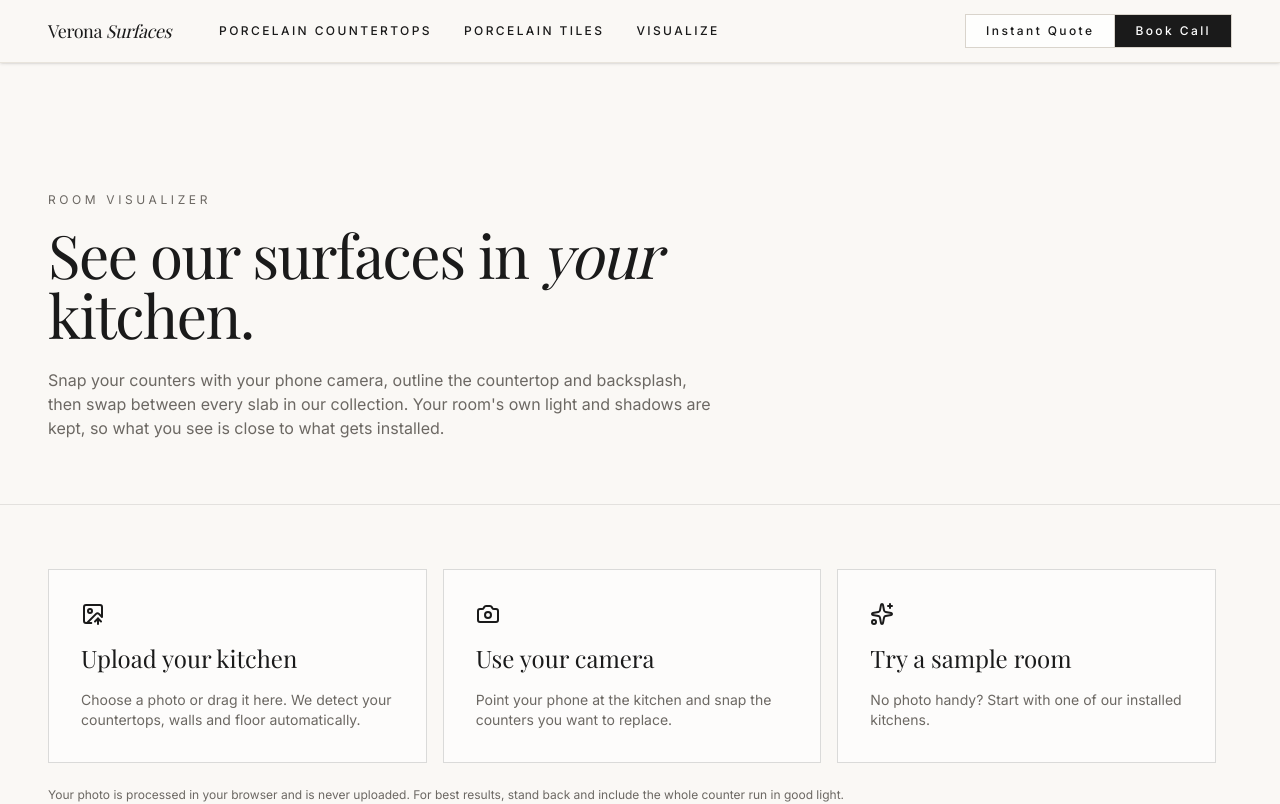
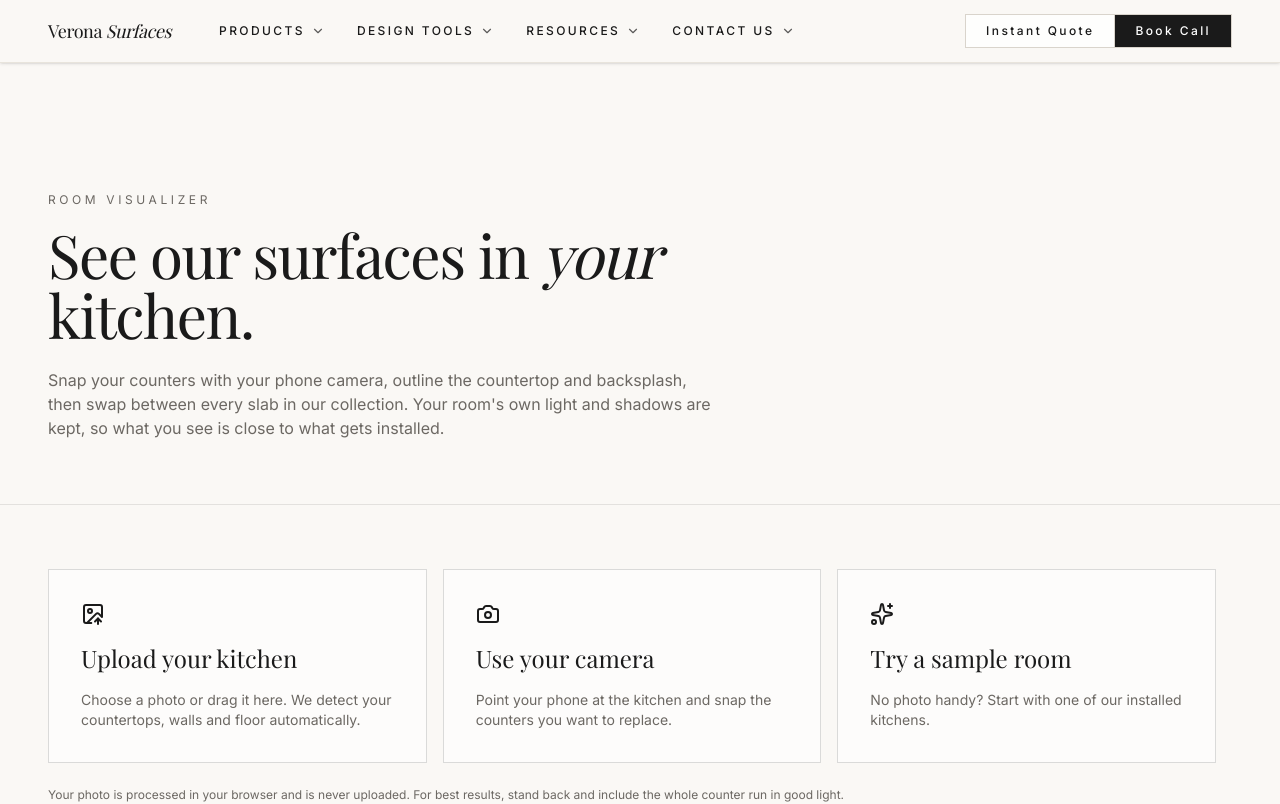
Before and after one commit to Karandeep-Singh-Talwar/countertopwebsite, a Next.js app: page /visualizer in a window 1280 px wide. Shown: the top 804 px of the page. Built offline with nearby package versions, Linux system fonts and the light colour scheme; a web font is replaced by a local one.

Commit message:
feat(nav): reorganize navigation into Products, Design Tools, Resources, and Contact Us; detach home estimator; sync agent guidelines

```diff
--- a/src/components/in-common-nav.tsx
+++ b/src/components/in-common-nav.tsx
@@ -1,9 +1,9 @@
 'use client';
 
-import React, { useState, useEffect } from 'react';
+import React, { useState, useEffect, useRef } from 'react';
 import Link from 'next/link';
 import { usePathname } from 'next/navigation';
-import { ArrowRight, Phone, Mail, Calendar, Calculator, Sparkles, ChevronDown } from 'lucide-react';
+import { ChevronDown, ArrowRight, Sparkles, Calculator, Eye, Hammer, Package, HelpCircle, Phone, Mail } from 'lucide-react';
 
 interface InCommonNavProps {
   onOpenBookCall: (opts?: { material?: string; service?: string }) => void;
@@ -11,6 +11,20 @@ interface InCommonNavProps {
   onOpenEstimator?: () => void;
   onSelectSection?: (sectionId: string) => void;
   onOpenMaterials?: () => void;
+}
+
+interface DropdownItem {
+  name: string;
+  subtitle: string;
+  href?: string;
+  action?: () => void;
+  badge?: string;
+}
+
+interface NavSection {
+  id: string;
+  title: string;
+  items: DropdownItem[];
 }
 
 export function InCommonNav({
@@ -25,6 +39,11 @@ export function InCommonNav({
 
   const [isScrolled, setIsScrolled] = useState(false);
   const [mobileMenuOpen, setMobileMenuOpen] = useState(false);
+  const [activeDropdown, setActiveDropdown] = useState<string | null>(null);
+  const [mobileOpenSection, setMobileOpenSection] = useState<string | null>('products');
+
+  const closeTimerRef = useRef<NodeJS.Timeout | null>(null);
+  const navRef = useRef<HTMLDivElement>(null);
 
   useEffect(() => {
     const handleScroll = () => {
@@ -34,7 +53,43 @@ export function InCommonNav({
     return () => window.removeEventListener('scroll', handleScroll);
   }, []);
 
+  // Close on Escape or click outside
+  useEffect(() => {
+    const handleKeyDown = (e: KeyboardEvent) => {
+      if (e.key === 'Escape') {
+        setActiveDropdown(null);
+        setMobileMenuOpen(false);
+      }
+    };
+    const handleClickOutside = (e: MouseEvent) => {
+      if (navRef.current && !navRef.current.contains(e.target as Node)) {
+        setActiveDropdown(null);
+      }
+    };
+
+    window.addEventListener('keydown', handleKeyDown);
+    document.addEventListener('mousedown', handleClickOutside);
+    return () => {
+      window.removeEventListener('keydown', handleKeyDown);
+      document.removeEventListener('mousedown', handleClickOutside);
+    };
+  }, []);
+
   const showDarkText = isScrolled || !isHomePage;
+
+  const handleMouseEnter = (sectionId: string) => {
+    if (closeTimerRef.current) {
+      clearTimeout(closeTimerRef.current);
+      closeTimerRef.current = null;
+    }
+    setActiveDropdown(sectionId);
+  };
+
+  const handleMouseLeave = () => {
+    closeTimerRef.current = setTimeout(() => {
+      setActiveDropdown(null);
+    }, 180);
+  };
 
   const scrollTo = (id: string) => {
     const el = document.getElementById(id);
@@ -44,7 +99,92 @@ export function InCommonNav({
       onSelectSection(id);
     }
     setMobileMenuOpen(false);
+    setActiveDropdown(null);
   };
+
+  const navSections: NavSection[] = [
+    {
+      id: 'products',
+      title: 'Products',
+      items: [
+        {
+          name: 'Countertop',
+          subtitle: '9mm monolithic porcelain slabs for islands & perimeter counters',
+          href: '/porcelain-countertops',
+          badge: 'Flagship',
+        },
+        {
+          name: 'Backsplash & WallTile',
+          subtitle: 'Full-height continuous veining & vertical shower surrounds',
+          href: '/porcelain-countertops#categories-section',
+        },
+        {
+          name: 'Flooring',
+          subtitle: 'Architectural vitrified tiles in 600×1200mm & 600×600mm',
+          href: '/porcelain-tiles',
+        },
+      ],
+    },
+    {
+      id: 'design-tools',
+      title: 'Design Tools',
+      items: [
+        {
+          name: 'Room Visualizer',
+          subtitle: 'Interactive in-browser AI tool to preview slabs in your kitchen',
+          href: '/visualizer',
+          badge: 'Interactive',
+        },
+        {
+          name: 'Savings Calculator',
+          subtitle: 'Compare direct porcelain wholesale against stone fabricator costs',
+          action: () => onOpenQuoteModal(),
+        },
+      ],
+    },
+    {
+      id: 'resources',
+      title: 'Resources',
+      items: [
+        {
+          name: 'Contractor Wet-Saw Guide',
+          subtitle: 'Step-by-step on-site diamond wet saw cutting & miter calibration',
+          href: '/porcelain-countertops',
+        },
+        {
+          name: 'Tile Packaging & Freight',
+          subtitle: '15.5 sq.ft / 29kg box standards and jobsite crate logistics',
+          href: '/porcelain-tiles',
+        },
+        {
+          name: 'Architectural Specs & FAQ',
+          subtitle: '1000°C heat-proof & <0.04% zero-porosity technical data',
+          href: '/#categories-section',
+        },
+      ],
+    },
+    {
+      id: 'contact-us',
+      title: 'Contact Us',
+      items: [
+        {
+          name: 'Book 1-on-1 Consultation',
+          subtitle: '15-min phone review with a porcelain surface specialist',
+          action: () => onOpenBookCall({ service: 'Contractor & Material Consultation' }),
+        },
+        {
+          name: 'Request Custom Quote',
+          subtitle: 'Instant material, crate quantity, and freight calculation',
+          action: () => onOpenQuoteModal(),
+        },
+        {
+          name: 'Direct Inquiries Desk',
+          subtitle: 'quotes@veronasurfaces.com · Direct trade & builder support',
+          href: 'mailto:quotes@veronasurfaces.com',
+        },
+      ],
+    },
+  ];
 
   return (
     <header
@@ -54,8 +194,11 @@ export function InCommonNav({
           : 'bg-transparent text-white py-5'
       }`}
     >
-      <div className="max-w-[1680px] mx-auto px-6 md:px-12 flex items-center justify-between text-xs tracking-[0.2em] font-sans">
-        {/* Left: Brand Identity + 3 Core Collections */}
+      <div
+        ref={navRef}
+        className="max-w-[1680px] mx-auto px-6 md:px-12 flex items-center justify-between text-xs tracking-[0.2em] font-sans"
+      >
+        {/* Left: Brand Identity + 4 Core Architectural Headings */}
         <div className="flex items-center space-x-8 lg:space-x-12">
           <Link
             href="/"
@@ -66,31 +209,104 @@ export function InCommonNav({
             Verona <span className="italic font-light">Surfaces</span>
           </Link>
 
+          {/* Desktop Navigation: Products, Design Tools, Resources, Contact Us */}
           <nav className="hidden md:flex items-center space-x-6 lg:space-x-8">
-            <Link
-              href="/porcelain-countertops"
-              className={`whitespace-nowrap cursor-pointer transition-opacity duration-200 hover:opacity-70 font-medium uppercase tracking-[0.2em] text-xs ${
+            {navSections.map((section) => {
+              const isOpen = activeDropdown === section.id;
+              return (
+                <div
+                  key={section.id}
+                  className="relative"
+                  onMouseEnter={() => handleMouseEnter(section.id)}
+                  onMouseLeave={handleMouseLeave}
+                >
+                  <button
+                    onClick={() => setActiveDropdown(isOpen ? null : section.id)}
+                    aria-expanded={isOpen}
+                    className={`inline-flex items-center gap-1.5 py-2 whitespace-nowrap cursor-pointer transition-opacity duration-200 hover:opacity-70 font-medium uppercase tracking-[0.2em] text-xs ${
                       showDarkText ? 'text-[#1A1A1A]' : 'text-white'
                     }`}
                   >
-              Porcelain Countertops
-            </Link>
-            <Link
-              href="/porcelain-tiles"
-              className={`whitespace-nowrap cursor-pointer transition-opacity duration-200 hover:opacity-70 font-medium uppercase tracking-[0.2em] text-xs ${
-                showDarkText ? 'text-[#1A1A1A]' : 'text-white'
+                    <span>{section.title}</span>
+                    <ChevronDown
+                      className={`w-3.5 h-3.5 transition-transform duration-200 opacity-70 ${
+                        isOpen ? 'rotate-180' : ''
+                      }`}
+                    />
+                  </button>
+
+                  {/* Dropdown Menu Flyout */}
+                  {isOpen && (
+                    <div
+                      className={`absolute top-full left-0 mt-1.5 w-80 sm:w-96 rounded-none p-3 shadow-2xl transition-all duration-150 z-50 ${
+                        showDarkText
+                          ? 'bg-[#FAF8F5] border border-[#E8E4DC] text-[#1A1A1A]'
+                          : 'bg-[#1A1714]/98 border border-white/20 text-white backdrop-blur-md'
                       }`}
                     >
-              Porcelain Tiles
-            </Link>
-            <Link
-              href="/visualizer"
-              className={`whitespace-nowrap cursor-pointer transition-opacity duration-200 hover:opacity-70 font-medium uppercase tracking-[0.2em] text-xs ${
-                showDarkText ? 'text-[#1A1A1A]' : 'text-white'
+                      <div className="text-[10px] uppercase font-mono tracking-[0.25em] px-3 pt-2 pb-2 opacity-50 border-b border-current/10 mb-2">
+                        {section.title}
+                      </div>
+                      <div className="flex flex-col gap-1">
+                        {section.items.map((item) => {
+                          const content = (
+                            <div className="flex flex-col text-left">
+                              <div className="flex items-center justify-between">
+                                <span className="font-medium text-xs tracking-wider uppercase">
+                                  {item.name}
+                                </span>
+                                {item.badge && (
+                                  <span className="text-[9px] uppercase px-1.5 py-0.5 tracking-wider bg-amber-800/10 text-amber-800 font-mono">
+                                    {item.badge}
+                                  </span>
+                                )}
+                              </div>
+                              <span className="text-[11px] normal-case tracking-normal opacity-70 font-sans mt-0.5 leading-snug">
+                                {item.subtitle}
+                              </span>
+                            </div>
+                          );
+
+                          if (item.action) {
+                            return (
+                              <button
+                                key={item.name}
+                                onClick={() => {
+                                  setActiveDropdown(null);
+                                  item.action?.();
+                                }}
+                                className={`w-full p-2.5 text-left transition-colors cursor-pointer ${
+                                  showDarkText
+                                    ? 'hover:bg-[#F2EFE9] text-[#1A1A1A]'
+                                    : 'hover:bg-white/10 text-white'
                                 }`}
                               >
-              Visualize
+                                {content}
+                              </button>
+                            );
+                          }
+
+                          return (
+                            <Link
+                              key={item.name}
+                              href={item.href || '/'}
+                              onClick={() => setActiveDropdown(null)}
+                              className={`w-full p-2.5 text-left transition-colors cursor-pointer ${
+                                showDarkText
+                                  ? 'hover:bg-[#F2EFE9] text-[#1A1A1A]'
+                                  : 'hover:bg-white/10 text-white'
+                              }`}
+                            >
+                              {content}
                             </Link>
+                          );
+                        })}
+                      </div>
+                    </div>
+                  )}
+                </div>
+              );
+            })}
           </nav>
         </div>
 
@@ -136,36 +352,69 @@ export function InCommonNav({
 
       {/* Mobile Drawer */}
       {mobileMenuOpen && (
-        <div className="sm:hidden bg-[#FAF8F5] border-b border-[#E8E4DC] text-[#1A1A1A] px-6 py-6 space-y-4">
+        <div className="md:hidden bg-[#FAF8F5] border-b border-[#E8E4DC] text-[#1A1A1A] px-6 py-6 space-y-6 max-h-[85vh] overflow-y-auto">
+          {navSections.map((section) => {
+            const isSectionOpen = mobileOpenSection === section.id;
+            return (
+              <div key={section.id} className="border-b border-[#E8E4DC] pb-4">
+                <button
+                  onClick={() => setMobileOpenSection(isSectionOpen ? null : section.id)}
+                  className="w-full flex items-center justify-between text-left py-1 text-xs uppercase tracking-[0.25em] font-medium text-[#1A1A1A]"
+                >
+                  <span>{section.title}</span>
+                  <ChevronDown
+                    className={`w-4 h-4 transition-transform duration-200 ${
+                      isSectionOpen ? 'rotate-180' : ''
+                    }`}
+                  />
+                </button>
+
+                {isSectionOpen && (
+                  <div className="mt-3 pl-2 flex flex-col space-y-3">
+                    {section.items.map((item) => {
+                      if (item.action) {
+                        return (
+                          <button
+                            key={item.name}
+                            onClick={() => {
+                              setMobileMenuOpen(false);
+                              item.action?.();
+                            }}
+                            className="text-left w-full group py-1"
+                          >
+                            <div className="text-xs uppercase tracking-wider font-medium text-[#1A1A1A] group-hover:text-amber-800">
+                              {item.name}
+                            </div>
+                            <div className="text-[11px] text-[#6C6863] normal-case tracking-normal">
+                              {item.subtitle}
+                            </div>
+                          </button>
+                        );
+                      }
+
+                      return (
                         <Link
-            href="/porcelain-countertops"
+                          key={item.name}
+                          href={item.href || '/'}
                           onClick={() => setMobileMenuOpen(false)}
-            className="block w-full text-left py-2 text-sm uppercase tracking-wider font-medium text-amber-900"
+                          className="text-left w-full group py-1"
                         >
-            Porcelain Countertops (USP)
+                          <div className="text-xs uppercase tracking-wider font-medium text-[#1A1A1A] group-hover:text-amber-800">
+                            {item.name}
+                          </div>
+                          <div className="text-[11px] text-[#6C6863] normal-case tracking-normal">
+                            {item.subtitle}
+                          </div>
                         </Link>
-          <Link
-            href="/porcelain-tiles"
-            onClick={() => setMobileMenuOpen(false)}
-            className="block w-full text-left py-2 text-sm uppercase tracking-wider font-medium"
-          >
-            Porcelain Tiles
-          </Link>
-          <Link
-            href="/visualizer"
-            onClick={() => setMobileMenuOpen(false)}
-            className="block w-full text-left py-2 text-sm uppercase tracking-wider font-medium"
-          >
-            Visualize In Your Kitchen
-          </Link>
-          <Link
-            href="/#savings-calculator"
-            onClick={() => setMobileMenuOpen(false)}
-            className="block w-full text-left py-2 text-sm uppercase tracking-wider"
-          >
-            Contractor Cost Calculator
-          </Link>
-          <div className="pt-4 flex flex-col gap-2.5">
+                      );
+                    })}
+                  </div>
+                )}
+              </div>
+            );
+          })}
+
+          <div className="pt-2 flex flex-col gap-2.5">
             <button
               onClick={() => {
                 setMobileMenuOpen(false);
```
Also changed, not shown: src/app/page.tsx (+0 -7 lines), 2 other files (tests, documents, lock files or other folders). Lines whose indentation alone changed are shown as unchanged.
